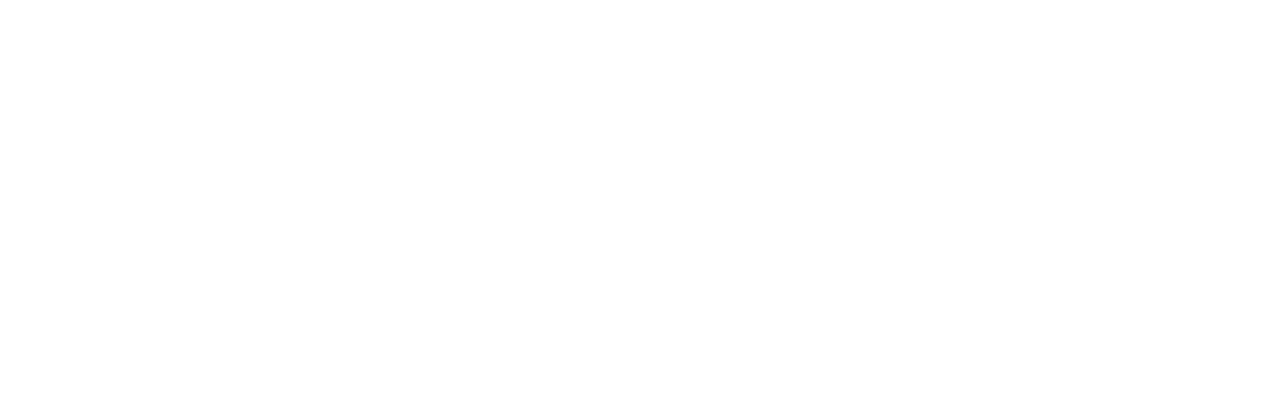
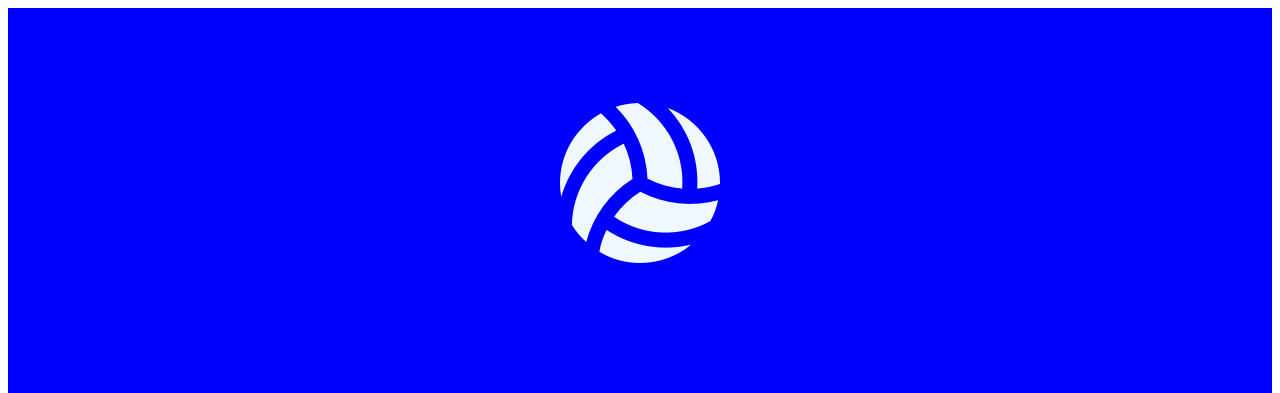
Before and after one commit to suhitajahan-Easha/slideshow-mini-project, a plain HTML site: page index.html in a window 1280 px wide. Shown: the top 393 px of the page. Drawn offline with Linux system fonts and the light colour scheme.

Commit message:
3rd  commit

```diff
--- a/index.html
+++ b/index.html
@@ -5,8 +5,27 @@
     <meta name="viewport" content="width=device-width, initial-scale=1.0">
     <title>Document</title>
     <link rel="stylesheet" href="style.css">
+    <link rel="stylesheet" href="https://cdnjs.cloudflare.com/ajax/libs/font-awesome/7.0.1/css/all.min.css" integrity="sha512-2SwdPD6INVrV/lHTZbO2nodKhrnDdJK9/kg2XD1r9uGqPo1cUbujc+IYdlYdEErWNu69gVcYgdxlmVmzTWnetw==" crossorigin="anonymous" referrerpolicy="no-referrer" />
+
 </head>
 <body>
+
+    <div class="slideshow-container">
+        <div class="slide-elements">
+            <div class="slide-element current">
+                <i class="fas fa-volleyball-ball"></i>
+                <h2>volleyball</h2>
+            </div>
+           <div class="slide-element">
+                <i class="fas fa-futbol"></i>
+                <h2>football</h2>
+            </div>
+            <div class="slide-element">
+                <i class="fas fa-swimmer"></i>
+                <h2>swimming</h2>
+            </div>
+        </div>
+    </div>
 
 
 
--- a/style.css
+++ b/style.css
@@ -0,0 +1,26 @@
+.slideshow-container{
+    display: flex;
+    justify-content: center;
+    align-items: center;
+    height: 100vh;
+    background-color: blue;
+
+}
+.slide-elements{
+    position: relative;
+
+}
+.slide-element{
+    text-align: center;
+    position: absolute;
+    transform: translate(-50%,-50%) scale(0);
+
+
+}
+.slide-element i,h2{
+    font-size: 10rem;
+    color: aliceblue;
+}
+.slide-element.current{
+    transform: translate(-50%,-50%) scale(1);;
+}
```
